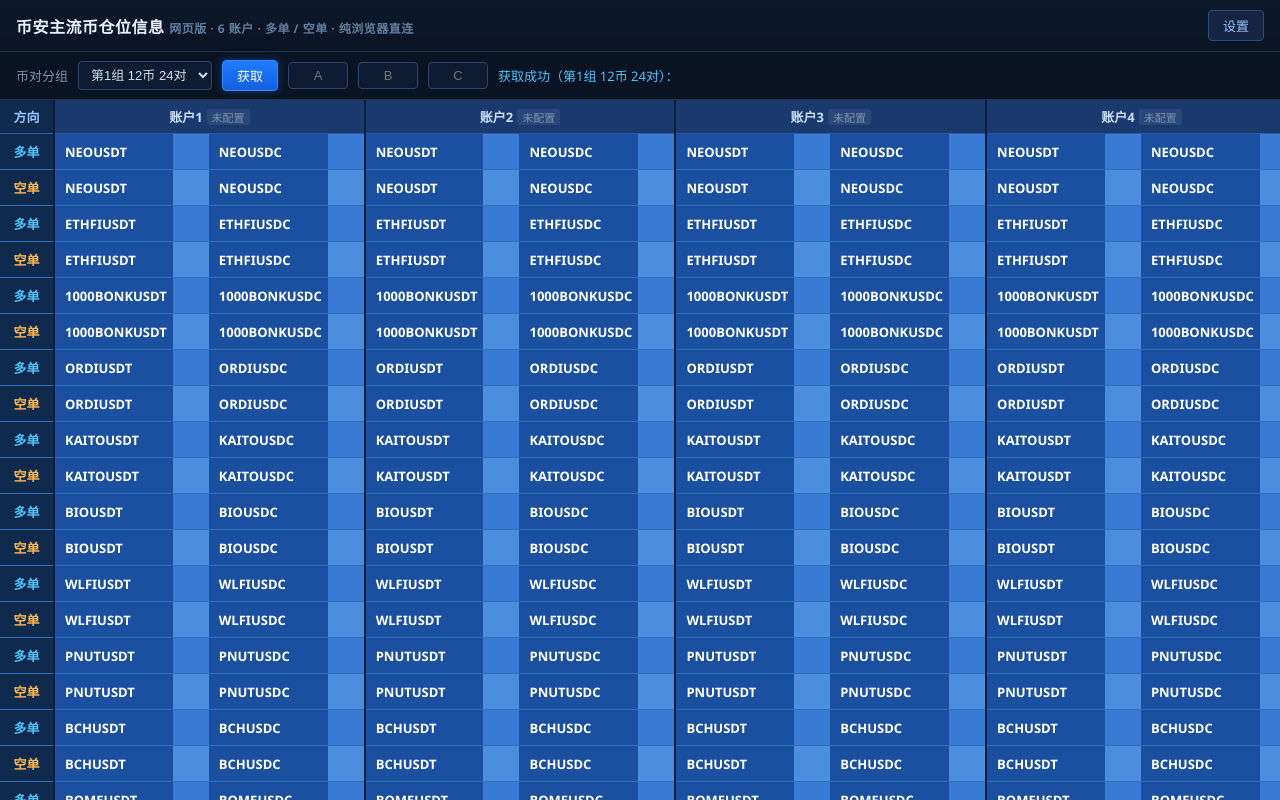
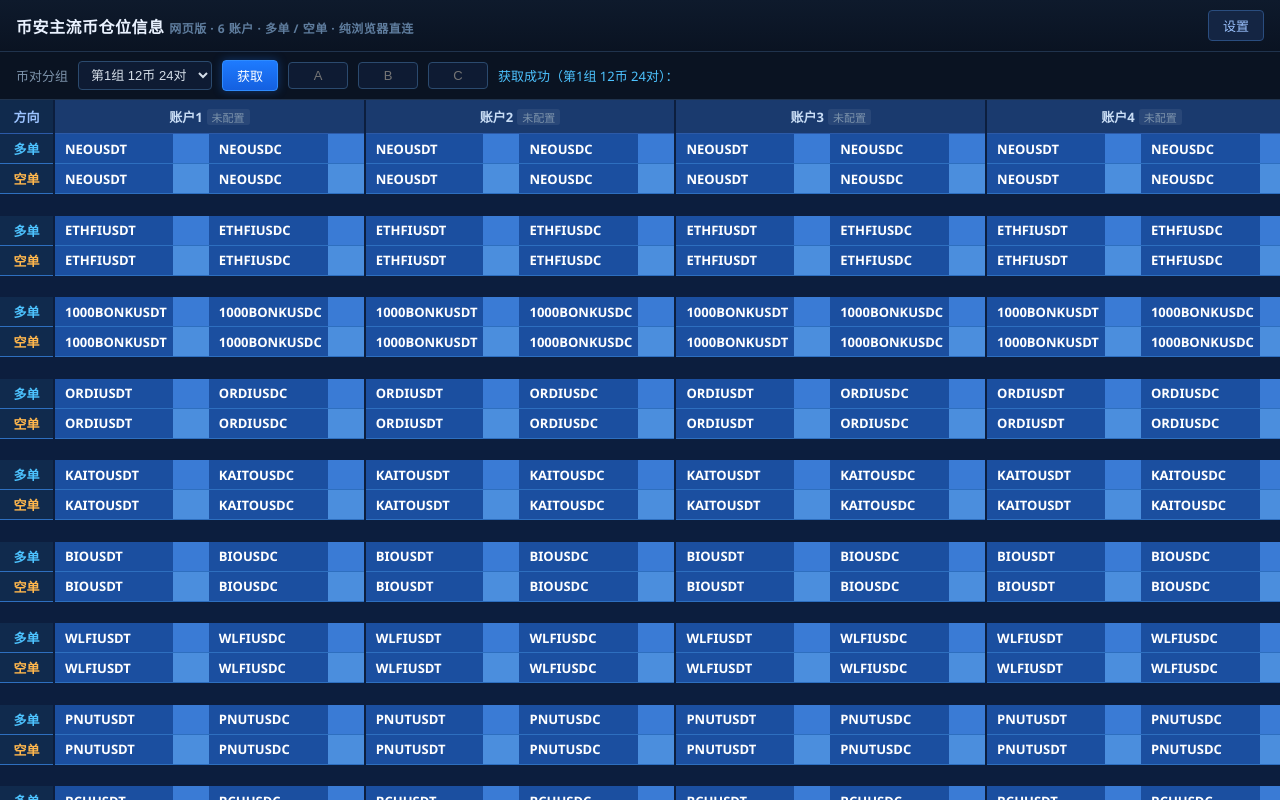
Before and after one commit to 840501862-bot/binance-position-web, a plain HTML site: page index.html in a window 1280 px wide. Both pictures are taken after a click on the button "获取". Shown: the top 800 px of the page. Drawn offline with Linux system fonts and the light colour scheme.

Commit message:
style: 多单/空单两行贴紧，币种之间加大间隔

```diff
--- a/index.html
+++ b/index.html
@@ -65,8 +65,10 @@
   tbody tr.stripe-1 { background: #4B8EDD; }
   tbody tr:hover { background: #5B9BE0; }
   /* 不同币种之间的空行分隔（与桌面版一致） */
-  tbody tr.coin-gap td { background: #0c1e3e; height: 18px; padding: 0; border: none; }
+  tbody tr.coin-gap td { background: #0c1e3e; height: 22px; padding: 0; border: none; }
   tbody tr.coin-gap:hover td { background: #0c1e3e; }
+  /* 同一币种的多单/空单两行贴紧 */
+  tbody tr.coin-row td { padding-top: 5px; padding-bottom: 5px; }
   td.sym { font-weight: 600; color: #ffffff; padding-left: 10px; background: #1b4fa0; }
   /* 账户之间的分隔：每个账户第一个块（USDT）左侧画一条竖线 */
   td.sym.acct-first { border-left: 2px solid #0c1e3e; }
@@ -908,7 +910,7 @@ function render() {
   bases.forEach(base => {
     ["LONG", "SHORT"].forEach(side => {
       const tr = document.createElement("tr");
-      tr.className = side === "LONG" ? "stripe-0" : "stripe-1";
+      tr.className = "coin-row " + (side === "LONG" ? "stripe-0" : "stripe-1");
       let html = "<td class='dir " + (side === "LONG" ? "dir-long" : "dir-short") + "'>" +
         (side === "LONG" ? "多单" : "空单") + "</td>";
       data.accounts.forEach((a, ai) => {
@@ -941,6 +943,11 @@ function render() {
       tr.innerHTML = html;
       tbody.appendChild(tr);
     });
+    // 币种与币种之间留出间隔（多单/空单两行本身贴紧）
+    const gap = document.createElement("tr");
+    gap.className = "coin-gap";
+    gap.innerHTML = "<td colspan='" + (1 + data.accounts.length * 8) + "'></td>";
+    tbody.appendChild(gap);
   });
   bindAddButtons();
 
```
